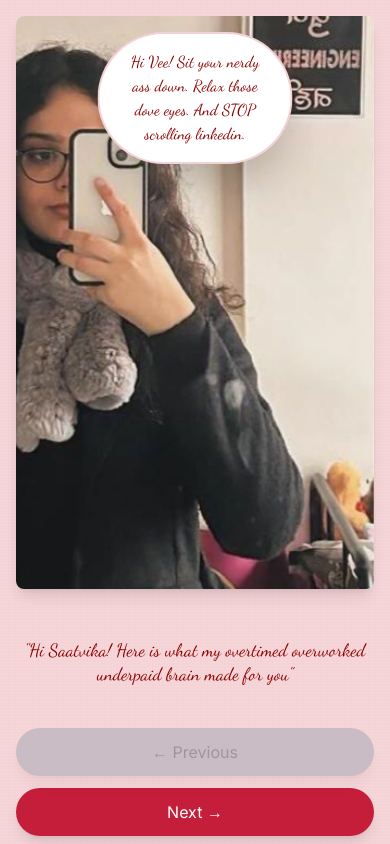
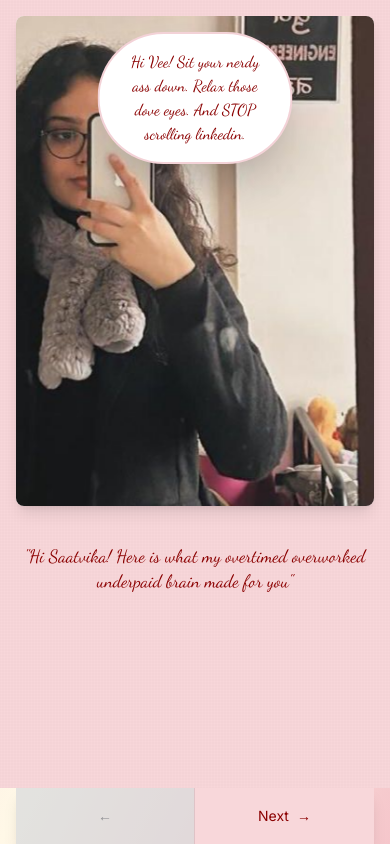
Before and after one commit to Vineexoxo/Vees-Underpaid-Labour, a React (Vite) app: page / in a window 390 px wide. Built offline with nearby package versions, Linux system fonts and the light colour scheme.

Commit message:
Prevent scrapbook text and buttons overlap on mobile/laptop

```diff
--- a/src/components/Book.jsx
+++ b/src/components/Book.jsx
@@ -34,7 +34,9 @@ const Book = ({ pagesData }) => {
   };
 
   return (
-    <div className="w-full h-screen overflow-hidden relative overflow-x-hidden">
+    <div className="w-full h-screen overflow-hidden relative overflow-x-hidden flex flex-col">
+      {/* Book viewport (takes remaining space). Controls below this won't overlap. */}
+      <div className="flex-1 min-h-0">
         <div className="book-perspective w-full h-full">
           <div className="relative w-full h-full">
             {pagesData.map((page, index) => {
@@ -94,13 +96,14 @@ const Book = ({ pagesData }) => {
             })}
           </div>
         </div>
+      </div>
 
-      {/* Navigation Buttons */}
-      <div className="absolute left-1/2 transform -translate-x-1/2 bottom-[calc(env(safe-area-inset-bottom)+0.5rem)] sm:bottom-8 z-50 px-4 w-full flex justify-center">
+      {/* Navigation Controls (static, no overlay) */}
+      <div className="shrink-0 px-4 pb-[env(safe-area-inset-bottom)] flex justify-end w-full">
         <PageControls
           onNext={handleNext}
           onPrevious={handlePrevious}
-          canGoNext={currentPageIndex < totalPages -1 && !isFlipping}
+          canGoNext={currentPageIndex < totalPages - 1 && !isFlipping}
           canGoPrevious={currentPageIndex > 0 && !isFlipping}
         />
       </div>
--- a/src/components/FoodCollage.jsx
+++ b/src/components/FoodCollage.jsx
@@ -1,9 +1,36 @@
 import { motion } from 'framer-motion';
+import { useEffect, useState } from 'react';
 
 const FoodCollage = ({ collageData }) => {
+  // Move the quote boxes upward on small screens so they don't sit under bottom controls.
+  const [quoteShiftPx, setQuoteShiftPx] = useState(0);
+  const [imageShiftPx, setImageShiftPx] = useState(0);
+
+  useEffect(() => {
+    const update = () => {
+      const isMobile = window.innerWidth < 640;
+      // Always keep "bottom" quotes clear of the fixed Next/Previous controls.
+      const shift = isMobile ? Math.round(Math.min(120, window.innerHeight * 0.14)) : 220;
+      setQuoteShiftPx(shift);
+      // Push bottom-positioned images upward on phones so they don't cover quotes/text.
+      const imgShift = isMobile ? Math.round(Math.min(140, window.innerHeight * 0.09)) : 0;
+      setImageShiftPx(imgShift);
+    };
+    update();
+    window.addEventListener('resize', update);
+    return () => window.removeEventListener('resize', update);
+  }, []);
+
+  const addTranslateY = (baseTransform, shouldShift) => {
+    if (!quoteShiftPx || !shouldShift) return baseTransform;
+    const cleaned = (baseTransform || '').trim();
+    const suffix = `translateY(-${quoteShiftPx}px)`;
+    return cleaned ? `${cleaned} ${suffix}` : suffix;
+  };
+
   return (
     <div
-      className={`w-full h-full paper-texture ${collageData.backgroundColor} relative overflow-hidden pb-28 sm:pb-0 px-2 sm:px-0`}
+      className={`w-full h-full paper-texture ${collageData.backgroundColor} relative overflow-y-auto overflow-x-hidden px-2 sm:px-0`}
     >
       {/* Decorative Elements */}
       <div className="absolute top-0 left-0 w-full h-full pointer-events-none">
@@ -33,6 +60,7 @@ const FoodCollage = ({ collageData }) => {
             ...food.position,
             width: food.position.width,
             zIndex: 5 + index,
+            transform: food.position?.bottom ? `translateY(-${imageShiftPx}px)` : undefined,
           }}
           initial={{ opacity: 0, scale: 0.8 }}
           animate={{ opacity: 1, scale: 1 }}
@@ -81,14 +109,17 @@ const FoodCollage = ({ collageData }) => {
       {collageData.quotes?.map((quote, index) => (
         <motion.div
           key={index}
-          className="absolute z-10"
-          style={quote.position}
+          className="absolute z-[3] pointer-events-none"
+          style={{
+            ...(quote.position || {}),
+            transform: addTranslateY(quote.position?.transform, !!quote.position?.bottom),
+          }}
           initial={{ opacity: 0, y: 20 }}
           animate={{ opacity: 1, y: 0 }}
           transition={{ delay: 0.5 + index * 0.1, duration: 0.5 }}
         >
-          <div className="bg-white/90 backdrop-blur-sm px-4 py-3 rounded-lg shadow-lg border-2 border-romantic-red/30">
-            <p className={`font-dancing ${quote.fontSize || 'text-xl'} text-romantic-red-dark text-center whitespace-nowrap`}>
+          <div className="bg-white/90 backdrop-blur-sm px-4 py-3 rounded-lg shadow-lg border-2 border-romantic-red/30 max-w-[88vw]">
+            <p className={`font-dancing ${quote.fontSize || 'text-xl'} text-romantic-red-dark text-center whitespace-normal break-words leading-snug`}>
               "{quote.text}"
             </p>
           </div>
@@ -106,6 +137,9 @@ const FoodCollage = ({ collageData }) => {
       >
       </motion.div>
 
+      {/* Scroll buffer so bottom text can be revealed by scrolling */}
+      <div className="pointer-events-none h-[90vh] sm:h-[75vh] md:h-[55vh] lg:h-[45vh]" aria-hidden="true" />
+
     </div>
   );
 };
--- a/src/components/Page.jsx
+++ b/src/components/Page.jsx
@@ -157,7 +157,7 @@ const PageSide = ({ sideData }) => {
 
   return (
     <div
-      className={`w-full h-full paper-texture ${sideData.backgroundColor} flex flex-col items-center justify-center p-4 sm:p-6 md:p-8 lg:p-12 pb-28 sm:pb-0 relative`}
+      className={`w-full h-full paper-texture ${sideData.backgroundColor} flex flex-col items-center justify-center p-4 sm:p-6 md:p-8 lg:p-12 pb-40 sm:pb-0 relative`}
     >
       {/* Cloud/Bubble */}
       {sideData.cloudMessage && (
--- a/src/components/PageControls.jsx
+++ b/src/components/PageControls.jsx
@@ -2,34 +2,49 @@ import { motion } from 'framer-motion';
 
 const PageControls = ({ onNext, onPrevious, canGoNext, canGoPrevious }) => {
   return (
-    <div className="flex flex-col sm:flex-row gap-3 sm:gap-4 justify-center items-stretch sm:items-center w-full">
+    <div className="w-full">
+      <div className="grid grid-cols-2 shadow-lg w-full">
         <motion.button
           onClick={onPrevious}
           disabled={!canGoPrevious}
-        className={`w-full sm:w-auto px-6 sm:px-8 md:px-10 py-3 sm:py-4 md:py-5 font-inter text-base sm:text-lg md:text-xl rounded-full shadow-lg transition-all duration-300 ${
+          className={[
+            'h-14 sm:h-16 font-inter text-sm sm:text-base md:text-lg text-center',
+            'rounded-none border-0',
+            'border-r border-romantic-red/20',
+            'transition-colors duration-300',
             canGoPrevious
-            ? 'bg-romantic-red text-white hover:bg-romantic-red-dark cursor-pointer'
-            : 'bg-gray-400 text-gray-600 cursor-not-allowed opacity-50'
-        }`}
-        whileHover={canGoPrevious ? { scale: 1.05 } : {}}
-        whileTap={canGoPrevious ? { scale: 0.95 } : {}}
+              ? 'bg-romantic-pink text-romantic-red-dark hover:bg-romantic-pink-light cursor-pointer'
+              : 'bg-gray-300 text-gray-600 cursor-not-allowed opacity-60',
+          ].join(' ')}
+          whileHover={canGoPrevious ? { scale: 1.02 } : {}}
+          whileTap={canGoPrevious ? { scale: 0.98 } : {}}
         >
-        ← Previous
+          <span className="inline-flex items-center justify-center gap-2 w-full">
+            <span aria-hidden="true">←</span>
+            <span className="hidden sm:inline">Previous</span>
+          </span>
         </motion.button>
 
         <motion.button
           onClick={onNext}
           disabled={!canGoNext}
-        className={`w-full sm:w-auto px-6 sm:px-8 md:px-10 py-3 sm:py-4 md:py-5 font-inter text-base sm:text-lg md:text-xl rounded-full shadow-lg transition-all duration-300 ${
+          className={[
+            'h-14 sm:h-16 font-inter text-sm sm:text-base md:text-lg text-center',
+            'rounded-none border-0',
+            'transition-colors duration-300',
             canGoNext
-            ? 'bg-romantic-red text-white hover:bg-romantic-red-dark cursor-pointer'
-            : 'bg-gray-400 text-gray-600 cursor-not-allowed opacity-50'
-        }`}
-        whileHover={canGoNext ? { scale: 1.05 } : {}}
-        whileTap={canGoNext ? { scale: 0.95 } : {}}
+              ? 'bg-romantic-pink-light text-romantic-red-dark hover:bg-romantic-pink cursor-pointer'
+              : 'bg-gray-300 text-gray-600 cursor-not-allowed opacity-60',
+          ].join(' ')}
+          whileHover={canGoNext ? { scale: 1.02 } : {}}
+          whileTap={canGoNext ? { scale: 0.98 } : {}}
         >
-        Next →
+          <span className="inline-flex items-center justify-center gap-2 w-full">
+            <span aria-hidden="true">Next</span>
+            <span aria-hidden="true">→</span>
+          </span>
         </motion.button>
+      </div>
     </div>
   );
 };
--- a/src/components/ValentinePage.jsx
+++ b/src/components/ValentinePage.jsx
@@ -168,12 +168,12 @@ const ValentinePage = ({ onYesClick, isNested = false }) => {
   };
 
   const containerClass = isNested
-    ? "w-full h-full paper-texture bg-gradient-to-br from-romantic-pink-light via-romantic-cream-light to-romantic-pink flex flex-col items-center justify-center p-4 sm:p-6 md:p-8 lg:p-12 pb-28 sm:pb-0 relative overflow-hidden"
+    ? "w-full h-full paper-texture bg-gradient-to-br from-romantic-pink-light via-romantic-cream-light to-romantic-pink flex flex-col items-center justify-center p-4 sm:p-6 md:p-8 lg:p-12 pb-40 sm:pb-0 relative overflow-hidden"
     : "absolute w-full h-full page-3d";
 
   const contentClass = isNested
     ? "w-full h-full relative"
-    : "absolute w-full h-full page-backface rounded-lg shadow-2xl overflow-hidden paper-texture bg-gradient-to-br from-romantic-pink-light via-romantic-cream-light to-romantic-pink flex flex-col items-center justify-center p-4 sm:p-6 md:p-8 lg:p-12 pb-28 sm:pb-0 relative";
+    : "absolute w-full h-full page-backface rounded-lg shadow-2xl overflow-hidden paper-texture bg-gradient-to-br from-romantic-pink-light via-romantic-cream-light to-romantic-pink flex flex-col items-center justify-center p-4 sm:p-6 md:p-8 lg:p-12 pb-40 sm:pb-0 relative";
 
   return (
     <motion.div
```
Also changed, not shown: src/components/PhotoCollage.jsx (+39 -5 lines). Lines whose indentation alone changed are shown as unchanged.
